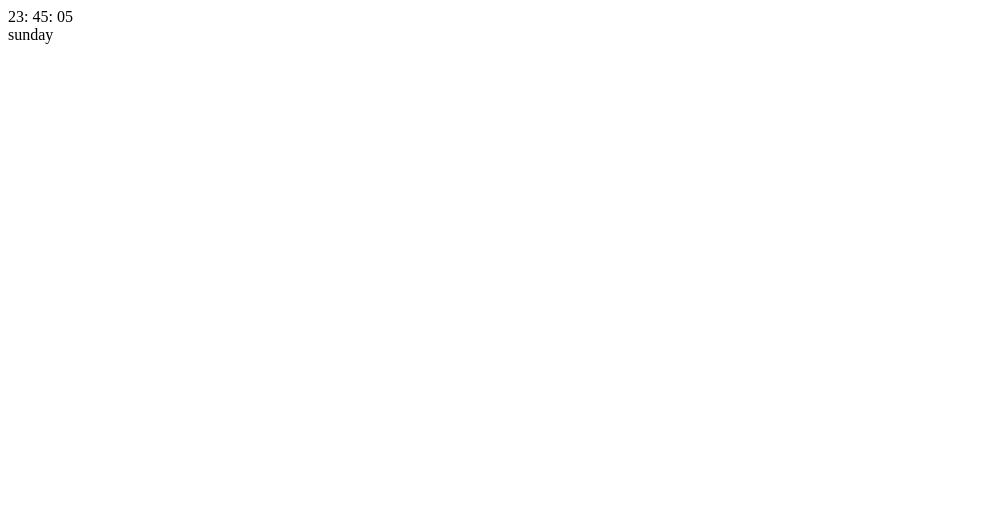
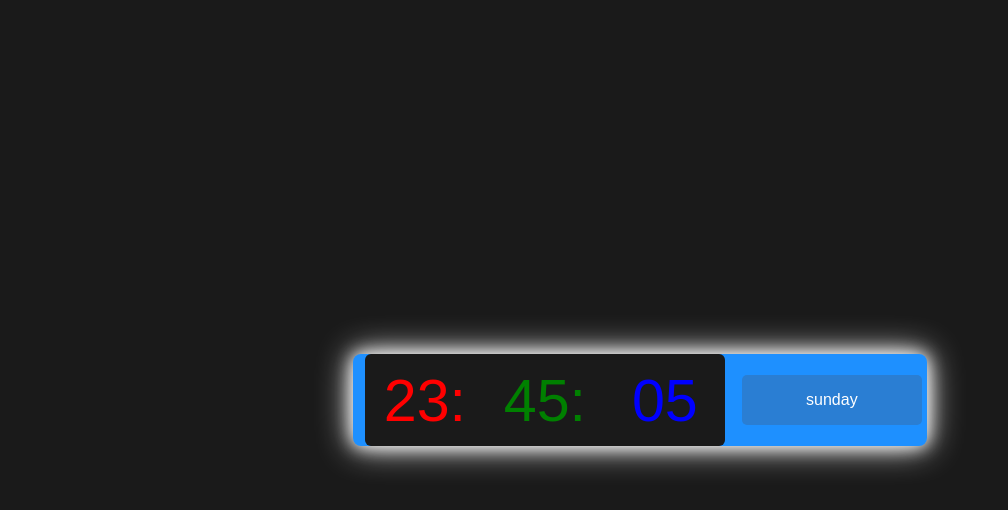
Before and after one commit to Moataz-Jbareen/Time-and-Date-Widget, a plain HTML site: page index.html in a window 1280 px wide. Shown: the whole page, without its empty margins (0-1008 px from the left). Drawn offline with Linux system fonts and the light colour scheme.

Commit message:
adding a styling to the html elements

```diff
--- a/index.html
+++ b/index.html
@@ -15,9 +15,7 @@
             <span class="second">05</span>
         </div>
         <div class="date">sunday
-            <div class="day"></div>
-            <div class="month"></div>
-            <div class="year">
+
         </div>
     </div>
 
--- a/style.css
+++ b/style.css
@@ -0,0 +1,91 @@
+*{
+    margin: 0;
+    padding: 0;
+    box-sizing: border-box;
+    font-family: sans-serif;
+
+}
+
+body{
+
+    background-color: #1a1a1a;
+    display: flex;
+    justify-content: center;
+    align-items: center;
+    height: 100vh;
+}
+
+.container{
+    width: 35.87em;
+    display: grid;
+    color: #fff;
+    align-items: center;
+    grid-template-columns: 8fr 4fr;
+    background-color: #1e90ff;
+    /* padding: 30px; */
+    border-radius: 0.5em;
+    animation:neon-glow 1.5s ease-in-out infinite alternate;
+
+}
+
+.clock{
+    background-color: #1a1a1a;
+    color: #fff;
+    text-align: center;
+    font-size: 3.7em;
+    margin-left: 0.2em;
+    margin-right: 0.2em;
+    border-radius: 0.1em;
+    padding: 0.2em 0;
+    display: flex;
+    justify-content: center;
+    align-items: center;
+
+
+}
+
+.clock span{
+    width: 120px;
+    display: inline-block;
+    text-align: center;
+
+
+}
+
+.clock span:nth-child(1){
+   color: red;
+}
+
+.clock span:nth-child(2){
+    color: green;
+}
+
+.clock span:nth-child(3){
+    color: blue;
+}
+
+
+@keyframes neon-glow{
+    0%{
+
+        box-shadow: 0 0 5px #ffffff, 0 0 20px #ffffff;
+    }100%{
+        box-shadow: 0 0 20px #ffffff, 0 0 40px #ffffff;
+
+    }
+}
+
+
+.date{
+    padding: 1em 0;
+    background-color: #2a7ed3;
+    text-align: center;
+    border-radius: 5px;
+    margin: 5px;
+
+
+}
+
+.date span{
+    font-size: 2.5em;
+}
```
